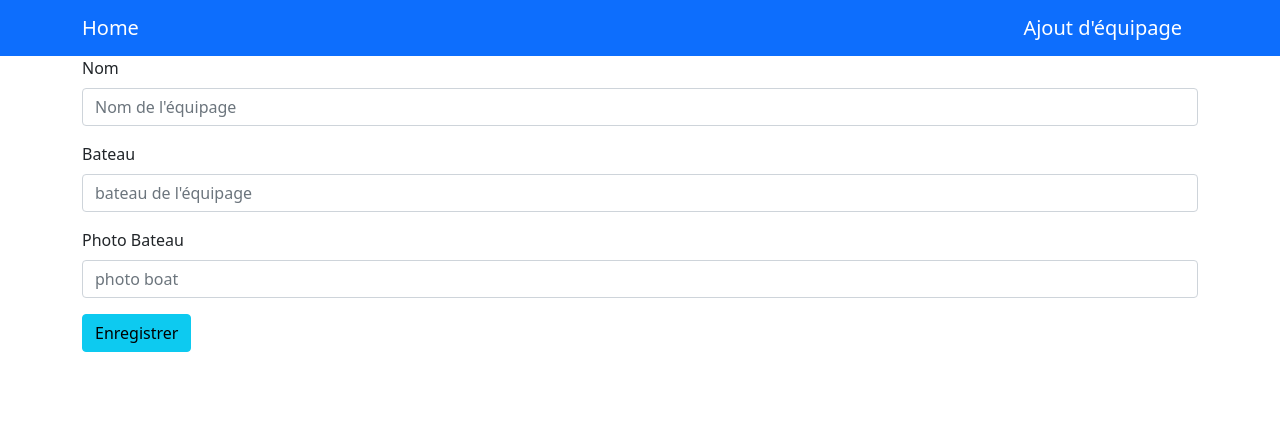
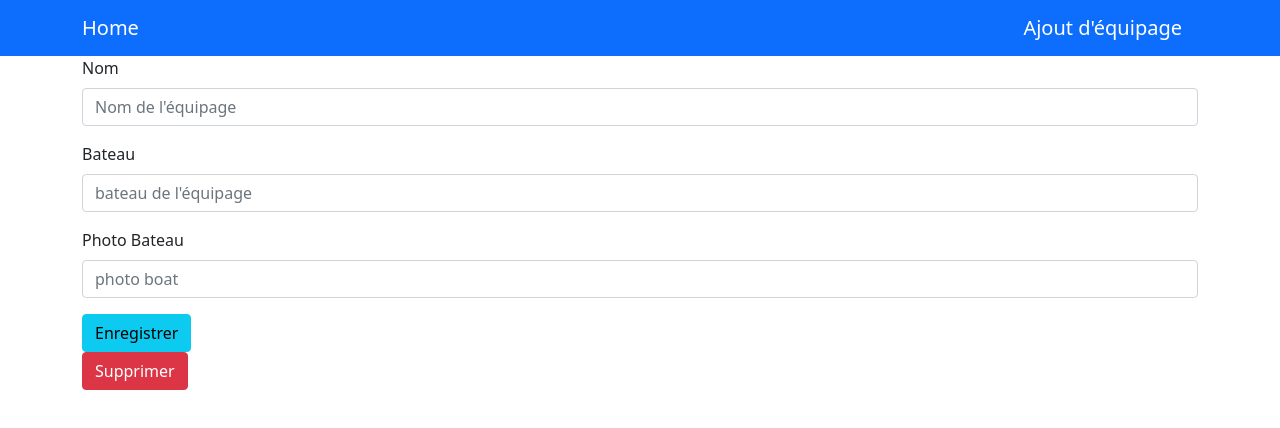
Before and after one commit to AimenZemzmi/API-One-PIece, a React (Create React App) app in the folder Front/: page /crew/1 in a window 1280 px wide. Shown: the top 428 px of the page. Built offline with nearby package versions, Linux system fonts and the light colour scheme; no server answers.

Commit message:
feat add delete crew function

```diff
--- a/Front/src/components/Crew.jsx
+++ b/Front/src/components/Crew.jsx
@@ -25,6 +25,11 @@ export default function Crew() {
       ship,
       picture,
     })
+  }
+
+  async function deleteCrew() {
+    let url = `http://localhost:3010/crew/${id}`
+    await axios.delete(url)
   }
 
   return (
@@ -80,6 +85,9 @@ export default function Crew() {
             Enregistrer
           </Button>
         </Form>
+        <Button variant="danger" onClick={deleteCrew} type="submit">
+          Supprimer
+        </Button>
       </Container>
     </div>
   )
```
